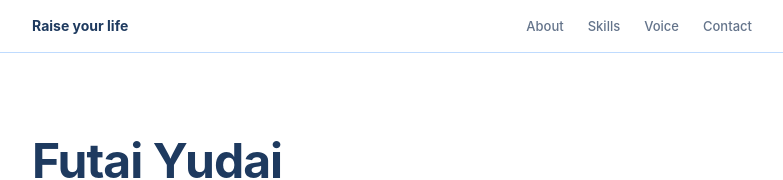
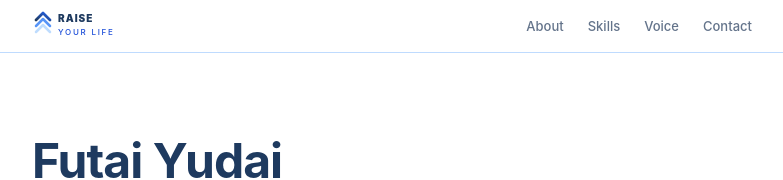
Before and after one commit to futai23/raiseyourlife, a plain HTML site: page index.html in a window 1280 px wide. Shown: the top 180 px of the page, without its empty margins (248-1031 px from the left). Drawn offline with Linux system fonts and the light colour scheme.

Commit message:
Add corporate logo and use it in header navigation
Replace the "Raise your life" text in the top-left navigation
with the new corporate logo (Triple Chevron mark + RAISE / YOUR LIFE wordmark).

Co-Authored-By: Claude Sonnet 4.6 <noreply@anthropic.com>

```diff
--- a/index.html
+++ b/index.html
@@ -285,6 +285,12 @@
       color: var(--text-primary);
     }
 
+    .nav-logo {
+      display: block;
+      height: 36px;
+      width: auto;
+    }
+
     .nav-links {
       display: flex;
       gap: 24px;
@@ -311,7 +317,9 @@
 
   <nav>
     <div class="nav-inner">
-      <span class="nav-name">Raise your life</span>
+      <a href="#" class="nav-logo-link" aria-label="Raiseyourlife">
+        <img src="logo.svg" alt="Raiseyourlife" class="nav-logo" />
+      </a>
       <ul class="nav-links">
         <li><a href="#about">About</a></li>
         <li><a href="#skills">Skills</a></li>
```
Also changed, not shown: logo.svg (added).
